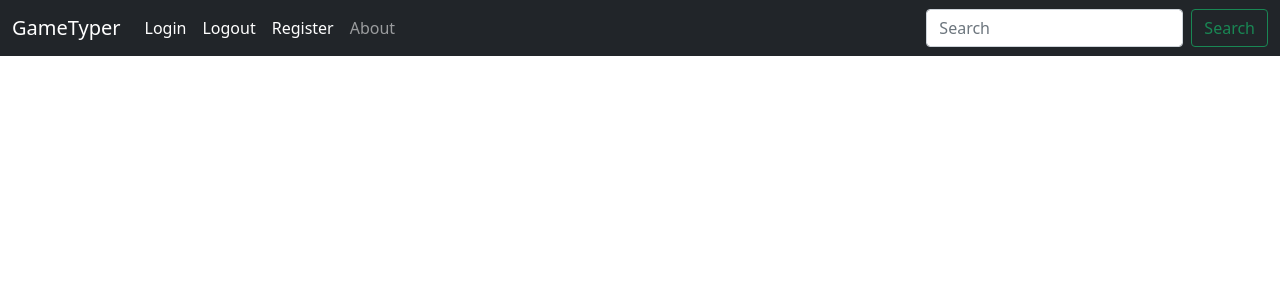
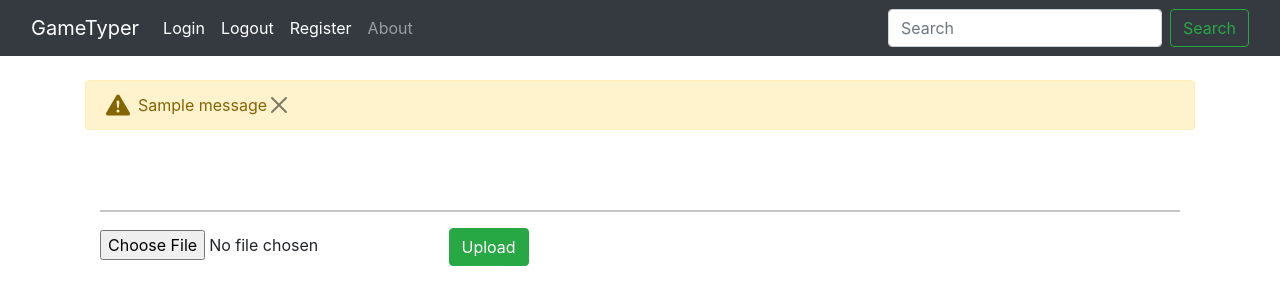
Before and after one commit to mateuszgua/game_typer, a Flask app: page /admin/upload_file in a window 1280 px wide. Shown: the top 305 px of the page. Run offline with Flask 2, Linux system fonts and the light colour scheme; tables that the repository leaves empty hold one stand-in row (values such as "Sample post"); one stand-in notice (Sample message) is shown; parts of the project's set-up code (start-up, migrations or seed data) failed here and were passed over; some libraries are stand-ins or nearby versions.

Commit message:
Fix: changed file load, add directory for save file

```diff
--- a/game_app/app.py
+++ b/game_app/app.py
@@ -2,6 +2,7 @@ from forms import RegistrationForm, LoginForm, EditUserForm
 from models import User, Role, Team, UserAdminView, RoleAdminView, HomeAdminView, UploadFile
 from database import db_session, init_db
 
+import os
 import uuid
 from flask import Flask, render_template, url_for, redirect, request, flash, session
 
@@ -12,7 +13,9 @@ from flask_admin import Admin
 
 from flask_bootstrap import Bootstrap5
 
+from werkzeug.utils import secure_filename
 
+config = Config()
 app = Flask(__name__, instance_relative_config=False)
 app.config.from_object('flask_settings.Config')
 
@@ -172,20 +175,40 @@ def delete(user_id):
         return redirect(url_for('home'))
 
 
-@app.route('/admin/loadfile', methods=['GET', 'POST'])
-def loadfile():
+def allowed_file(filename):
+    return '.' in filename and filename.rsplit('.', 1)[1].lower() in config.ALLOWED_EXTENSIONS
+
+
+@app.route('/admin/upload_file', methods=['GET', 'POST'])
+def upload_file():
     if request.method == 'POST':
+        if 'file' not in request.files:
+            flash("No file part")
+            return redirect(request.url)
         file = request.files['file']
-
-        upload = UploadFile(filename=file.filename, data=file.read())
-        db_session.add(upload)
-        db_session.commit()
-
-        return f"Uploaded: {file.filename}"
+        if file.filename == '':
+            flash("No selected file")
+            return redirect(request.url)
+        if file and allowed_file(file.filename):
+            filename = secure_filename(file.filename)
+            file.save(os.path.join(config.UPLOAD_FOLDER, filename))
+            return f"Uploaded: {file.filename}"
     return render_template('loadfile.html')
 
+# @app.route('/admin/loadfile', methods=['GET', 'POST'])
+# def loadfile():
+    # if request.method == 'POST':
+    # file = request.files['file']
+#
+    # upload = UploadFile(filename=file.filename, data=file.read())
+    # db_session.add(upload)
+    # db_session.commit()
+#
+    # return f"Uploaded: {file.filename}"
+    # return render_template('loadfile.html')
 
-@app.route('/admin/processjson', methods=['POST'])
+
+@ app.route('/admin/processjson', methods=['POST'])
 def processjson():
 
     if request.is_json:
@@ -210,7 +233,7 @@ def processjson():
     return render_template('jsonadd.html')
 
 
-@app.errorhandler(404)
+@ app.errorhandler(404)
 def page_not_found(error_description):
     return render_template('404.html', error_description=error_description)
 
--- a/game_app/flask_settings.py
+++ b/game_app/flask_settings.py
@@ -13,6 +13,8 @@ class Config:
     SQLALCHEMY_TRACK_MODIFICATIONS = False
 
     STATIC_FOLDER = 'static'
+    UPLOAD_FOLDER = 'game_app/static/files'
+    ALLOWED_EXTENSIONS = {'txt', 'png', 'jpg', 'json'}
     TEMPLATES_FOLDER = 'templates'
     HOST = 'localhost'
     PORT = 9000
--- a/game_app/templates/loadfile.html
+++ b/game_app/templates/loadfile.html
@@ -12,6 +12,25 @@
 
 </head>
 
+{% for message in get_flashed_messages() %}
+<svg xmlns="http://www.w3.org/2000/svg" style="display: none;">
+    <symbol id="exclamation-triangle-fill" fill="currentColor" viewBox="0 0 16 16">
+        <path
+            d="M8.982 1.566a1.13 1.13 0 0 0-1.96 0L.165 13.233c-.457.778.091 1.767.98 1.767h13.713c.889 0 1.438-.99.98-1.767L8.982 1.566zM8 5c.535 0 .954.462.9.995l-.35 3.507a.552.552 0 0 1-1.1 0L7.1 5.995A.905.905 0 0 1 8 5zm.002 6a1 1 0 1 1 0 2 1 1 0 0 1 0-2z" />
+    </symbol>
+</svg>
+
+<div class="alert alert-warning d-flex align-items-center" role="alert">
+    <svg class="bi flex-shrink-0 me-2" width="24" height="24" role="img" aria-label="Warning:">
+        <use xlink:href="#exclamation-triangle-fill" />
+    </svg>
+    <div>
+        {{ message }}
+    </div>
+    <button type="button" class="btn-close" data-bs-dismiss="alert" aria-label="Close"></button>
+</div>
+{% endfor %}
+
 <body>
 
 
@@ -21,10 +40,10 @@
         <br>
         <hr>
 
-        <form method=POST enctype=multipart/form-data action="{{ url_for('loadfile') }}">
+        <form method="POST" enctype="multipart/form-data" action="{{ url_for('upload_file') }}">
 
-            <input type=file name=file>
-            <input type="submit" class="btn btn-success">
+            <input type="file" name="file">
+            <input type="submit" class="btn btn-success" value="Upload">
 
         </form>
 
```
Also changed, not shown: game_app/static/files/z17512470K.jpg (added).
